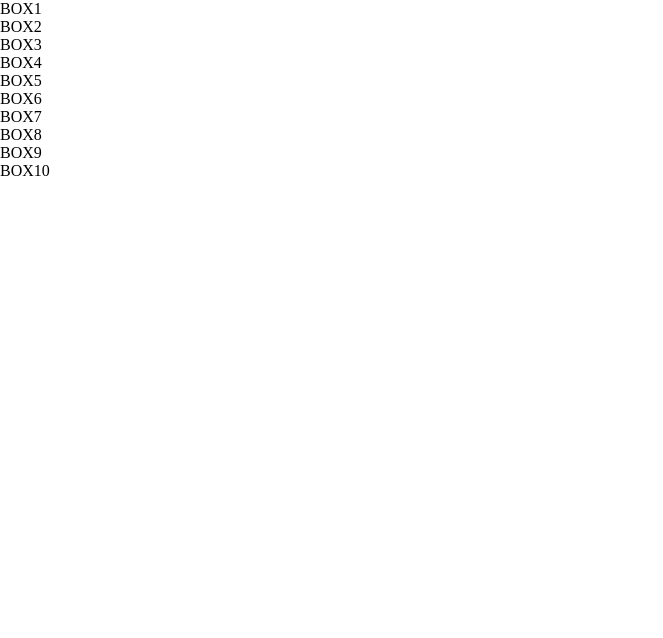
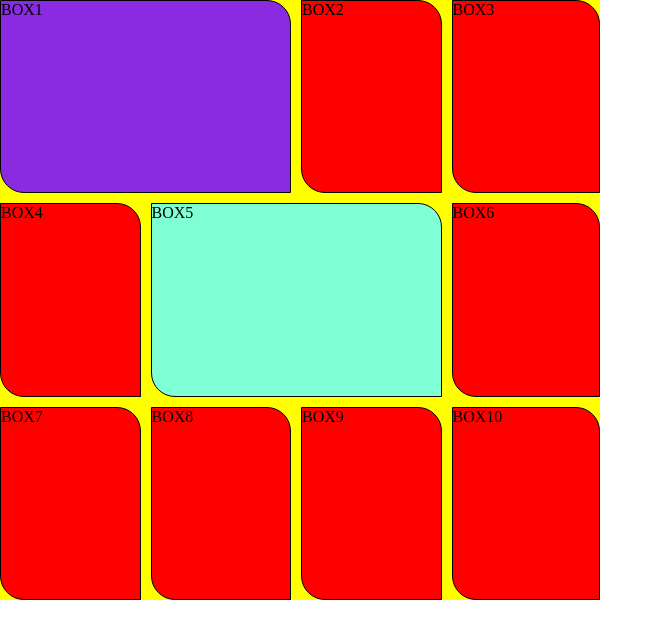
Before and after one commit to Pushpendra3005/WEB_DEVELOPMENT, a plain HTML site: page GRID_AREA.html in a window 1280 px wide. Shown: the whole page, without its empty margins (0-663 px from the left). Drawn offline with Linux system fonts and the light colour scheme.

Commit message:
update grid-area

```diff
--- a/GRID_AREA.html
+++ b/GRID_AREA.html
@@ -10,20 +10,69 @@
             padding: 0;
             box-sizing: border-box;
         }
+        .container{
+            width: 600px;
+            height: 600px;
+            background-color: yellow;
+            display: grid;
+            grid-template-areas:
+            "a a b c"
+            "d e e f"
+            "g h i j";
+            gap: 10px;
+        }
+        .box{
+            border: 1px solid black;
+            background-color: red;
+            border-radius: 0 1.5rem;
+        }
+         #b1{
+            grid-area: a;
+            background-color: blueviolet;
+         }
+        #b2{
+            grid-area: b;
+        }
+        #b3{
+            grid-area: c;
+        }
+        #b4{
+            grid-area: d;
+        }
+        #b5{
+            grid-area: e;
+            background-color: aquamarine;
+        }
+        #b6{
+            grid-area: f;
+        }
+        #b7{
+            grid-area: g;
+        }
+        #b8{
+            grid-area: h;
+        }
+        #b9{
+            grid-area: i;
+        }
+        #b10{
+            grid-area: j;
+        }
+
     </style>
 </head>
 <body>
     <div class="container">
-        <div class="box1">BOX1</div>
-        <div class="box2">BOX2</div>
-        <div class="box3">BOX3</div>
-        <div class="box4">BOX4</div>
-        <div class="box5">BOX5</div>
-        <div class="box6">BOX6</div>
-        <div class="box7">BOX7</div>
-        <div class="box8">BOX8</div>
-        <div class="box9">BOX9</div>
-        <div class="box10">BOX10</div>
+        <div class="box" id="b1">BOX1</div>
+        <div class="box" id="b2">BOX2</div>
+        <div class="box" id="b3">BOX3</div>
+        <div class="box" id="b4">BOX4</div>
+        <div class="box" id="b5">BOX5</div>
+        <div class="box" id="b6">BOX6</div>
+        <div class="box" id="b7">BOX7</div>
+        <div class="box" id="b8">BOX8</div>
+        <div class="box" id="b9">BOX9</div>
+        <div class="box" id="b10">BOX10</div>
     </div>
 </body>
 </html>
```
